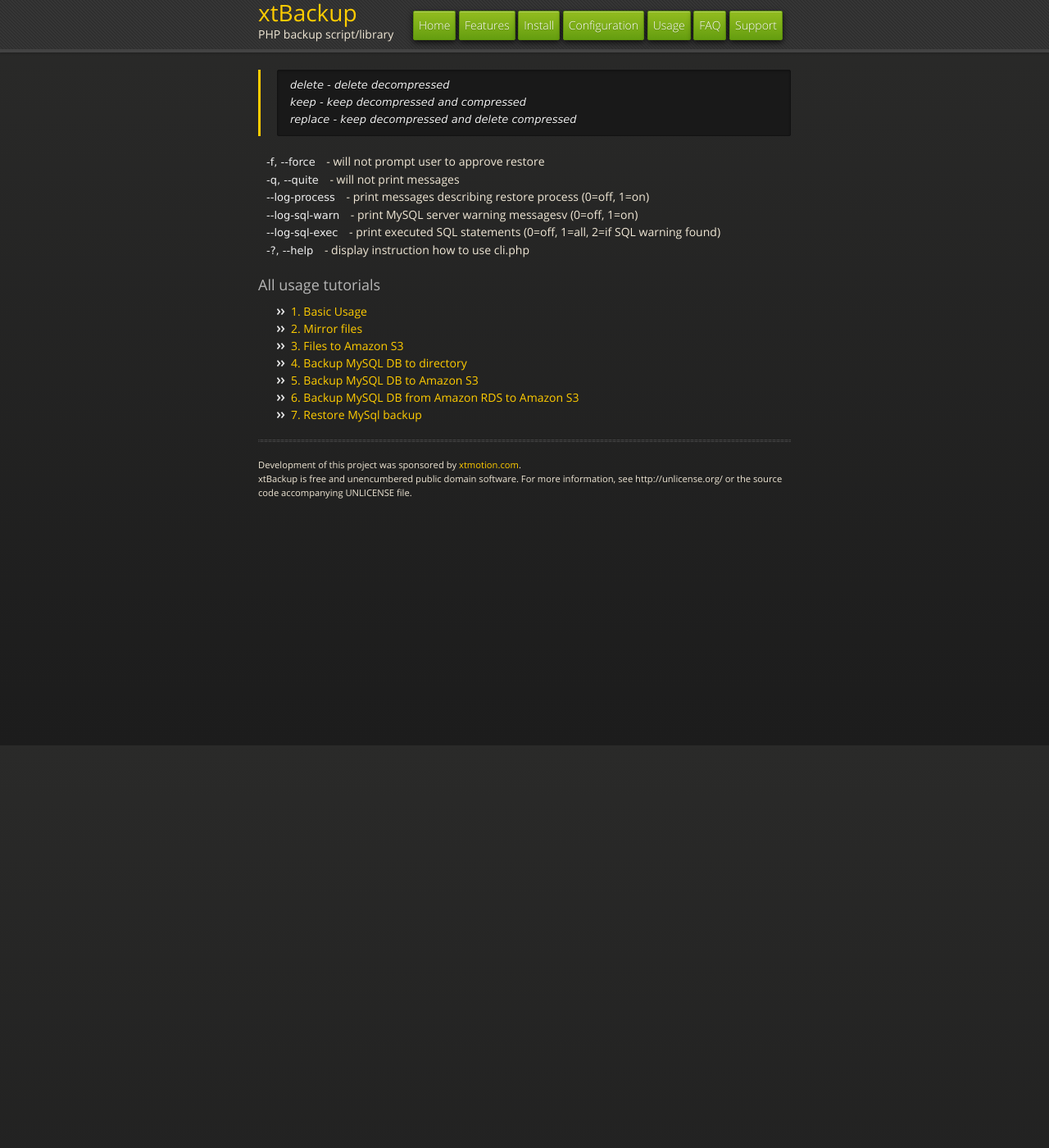
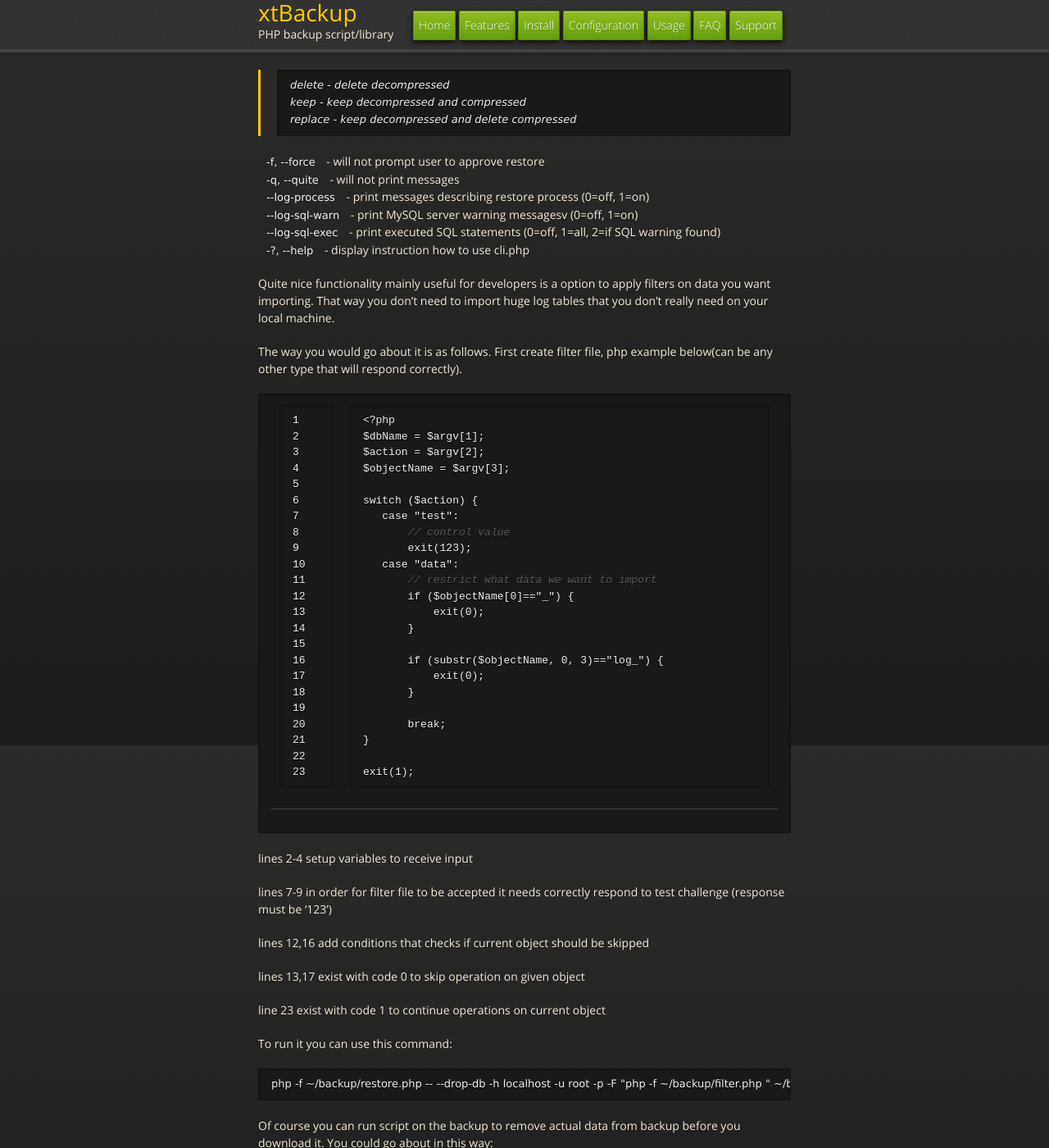
Before and after one commit to k2s/xtbackup, a Jekyll site: the page built from _posts/2014-01-28-mysql-restore.markdown, in a window 1280 px wide and 1400 px high, scrolled down 891 px. Shown: the whole window at 82% size. Built offline with Jekyll 4.4.1, drawn with Linux system fonts in a browser that asks for light colours; nearby versions of some CDN libraries; Markdown is read by kramdown in place of the engine named in the settings; before the commit the page ends 1521 px from its top, so only the background shows below that; some of the changed text lies outside the part shown.

Commit message:
examples work in progress

````diff
--- a/_posts/2014-01-28-mysql-restore.markdown
+++ b/_posts/2014-01-28-mysql-restore.markdown
@@ -51,3 +51,56 @@ Parameters:
 <code>--log-sql-warn</code>	-	print MySQL server warning messagesv (0=off, 1=on)
 <code>--log-sql-exec</code>	-	print executed SQL statements (0=off, 1=all, 2=if SQL warning found)
 <code>-?, --help</code> - display instruction how to use cli.php
+
+Quite nice functionality mainly useful for developers is a option to apply filters on data you want importing. That way you don't need to import huge log tables that
+you don't really need on your local machine.
+
+The way you would go about it is as follows. First create filter file, php example below(can be any other type that will respond correctly).
+
+{% highlight php linenos %}
+<?php
+$dbName = $argv[1];
+$action = $argv[2];
+$objectName = $argv[3];
+
+switch ($action) {
+   case "test":
+       // control value
+       exit(123);
+   case "data":
+       // restrict what data we want to import
+       if ($objectName[0]=="_") {
+           exit(0);
+       }
+
+       if (substr($objectName, 0, 3)=="log_") {
+           exit(0);
+       }
+
+       break;
+}
+
+exit(1);
+
+{% endhighlight %}
+
+lines 2-4 setup variables to receive input
+
+lines 7-9 in order for filter file to be accepted it needs correctly respond to test challenge (response must be '123')
+
+lines 12,16 add conditions that checks if current object should be skipped
+
+lines 13,17 exist with code 0 to skip operation on given object
+
+line 23 exist with code 1 to continue operations on current object
+
+To run it you can use this command:
+``` ini
+php -f ~/backup/restore.php -- --drop-db -h localhost -u root -p -F "php -f ~/backup/filter.php " ~/backup/
+```
+
+Of course you can run script on the backup to remove actual data from backup before you download it. You could go about in this way:
+
+``` ini
+php -f ~/backup/restore.php -- --clone-to "~/backup/filtered" -F "php -f ~/backup/filter.php " ~/backup/
+```
````
